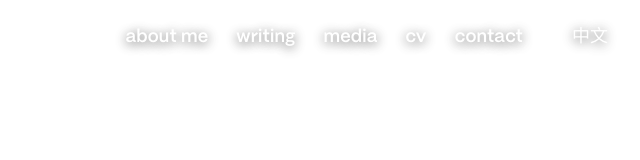
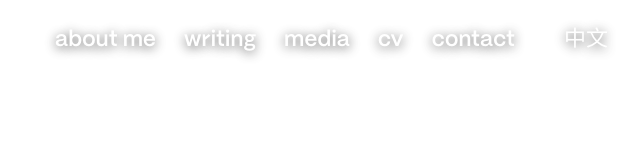
Before and after one commit to jimmyrwu/jimmyrwu.github.io, a website built with Vite: page index.html in a window 1280 px wide. Shown: the top 160 px of the page, without its empty margins (640-1280 px from the left). Built offline with nearby package versions, Linux system fonts and the light colour scheme; some packages are replaced by stand-ins of ours.

```diff
--- a/src/style.css
+++ b/src/style.css
@@ -17,8 +17,8 @@
    ===================================================================================== */
 :root {
   /* ---- Text ---- */
-  --text-size: 18px;            /* normal text (pages, menu) */
-  --text-size-small: 20px;      /* normal text on screens narrower than 1024px */
+  --text-size: 22px;            /* normal text (pages, menu) */
+  --text-size-small: 22px;      /* normal text on screens narrower than 1024px */
   --heading-size: 32px;         /* page headings ("writing", "media") */
   --text-color: #fff;           /* all text, light and dark mode */
   --page-weight: 600;           /* text on the pages: 200 thin, 400 regular, 600 semibold */
```
